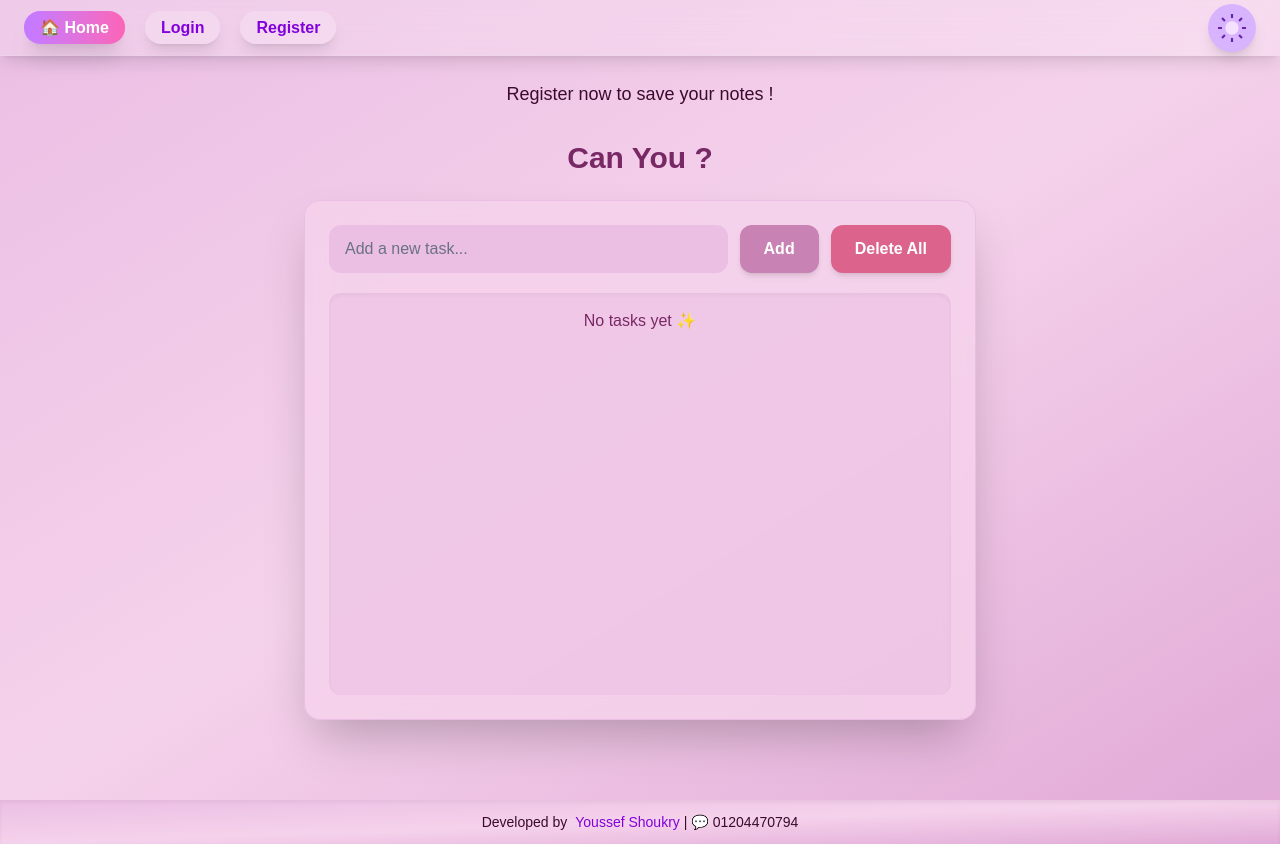
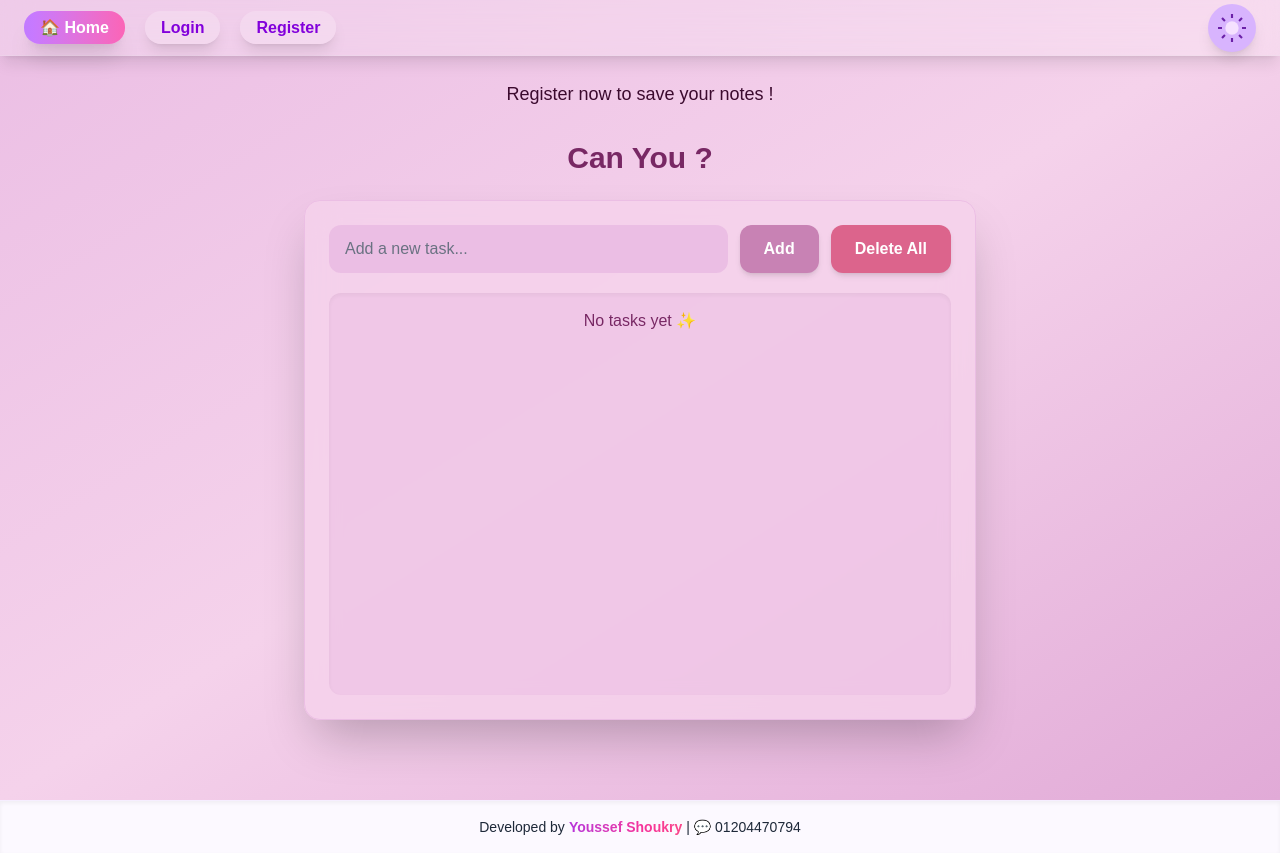
Before and after one commit to youssefshoukry1/To-do-List, a Next.js app: page / in a window 1280 px wide. Built offline with nearby package versions, Linux system fonts and the light colour scheme.

Commit message:
update project

```diff
--- a/src/app/Footer/Footer.tsx
+++ b/src/app/Footer/Footer.tsx
@@ -12,33 +12,50 @@ export default function Footer() {
     <motion.footer
       initial={{ opacity: 0, y: 20 }}
       animate={{ opacity: 1, y: 0 }}
-      transition={{ duration: 0.6 }}
-      className={`w-full py-3 px-6 flex justify-center items-center shadow-inner transition-colors duration-500 ${
+      transition={{ duration: 0.8, ease: [0.6, 0.05, -0.01, 0.9] }}
+      className={`w-full py-4 px-6 flex justify-center items-center backdrop-blur-lg  shadow-inner transition-colors duration-500 ${
         mood === "light"
-          ? "bg-gradient-to-br from-[rgb(235,190,228)] via-[rgb(245,210,235)] to-[rgb(225,170,215)] text-[#3b0a2e]"
-          : "bg-gradient-to-b from-[#121212] to-[#1E1E1E] border-t border-[#2A2A2A] text-gray-300"
+          ? "bg-purple-50/60 text-gray-800 border-t border-purple-200/30"
+          : "bg-gray-900/70 text-gray-200 border-t border-gray-700/50"
       }`}
     >
       <a
         href={`https://wa.me/${whatsappNumber}`}
         target="_blank"
         rel="noopener noreferrer"
-        className={`flex flex-wrap justify-center items-center gap-1 text-xs sm:text-sm font-medium transition-all duration-300 ${
-          mood === "light"
-            ? "hover:text-purple-600 hover:scale-105"
-            : "hover:text-green-400 hover:scale-105"
-        }`}
+        className="flex flex-wrap justify-center items-center gap-1 text-sm font-medium transition-transform duration-300 transform hover:scale-105 hover:drop-shadow-lg"
       >
         Developed by{" "}
         <span
-          className={
-            mood === "light" ? "text-purple-700 ml-1" : "text-green-400 ml-1"
-          }
+          className={`font-bold bg-clip-text text-transparent animate-gradient bg-gradient-to-r ${
+            mood === "light"
+              ? "from-purple-600 via-pink-500 to-red-400"
+              : "from-indigo-400 via-purple-400 to-pink-400"
+          }`}
+          style={{
+            backgroundSize: "200% auto",
+            animation: "gradientShift 3s linear infinite",
+          }}
         >
           Youssef Shoukry
         </span>{" "}
         | 💬 01204470794
       </a>
+
+      {/* Gradient Animation */}
+      <style jsx>{`
+        @keyframes gradientShift {
+          0% {
+            background-position: 0% 50%;
+          }
+          50% {
+            background-position: 100% 50%;
+          }
+          100% {
+            background-position: 0% 50%;
+          }
+        }
+      `}</style>
     </motion.footer>
   );
 }
```
